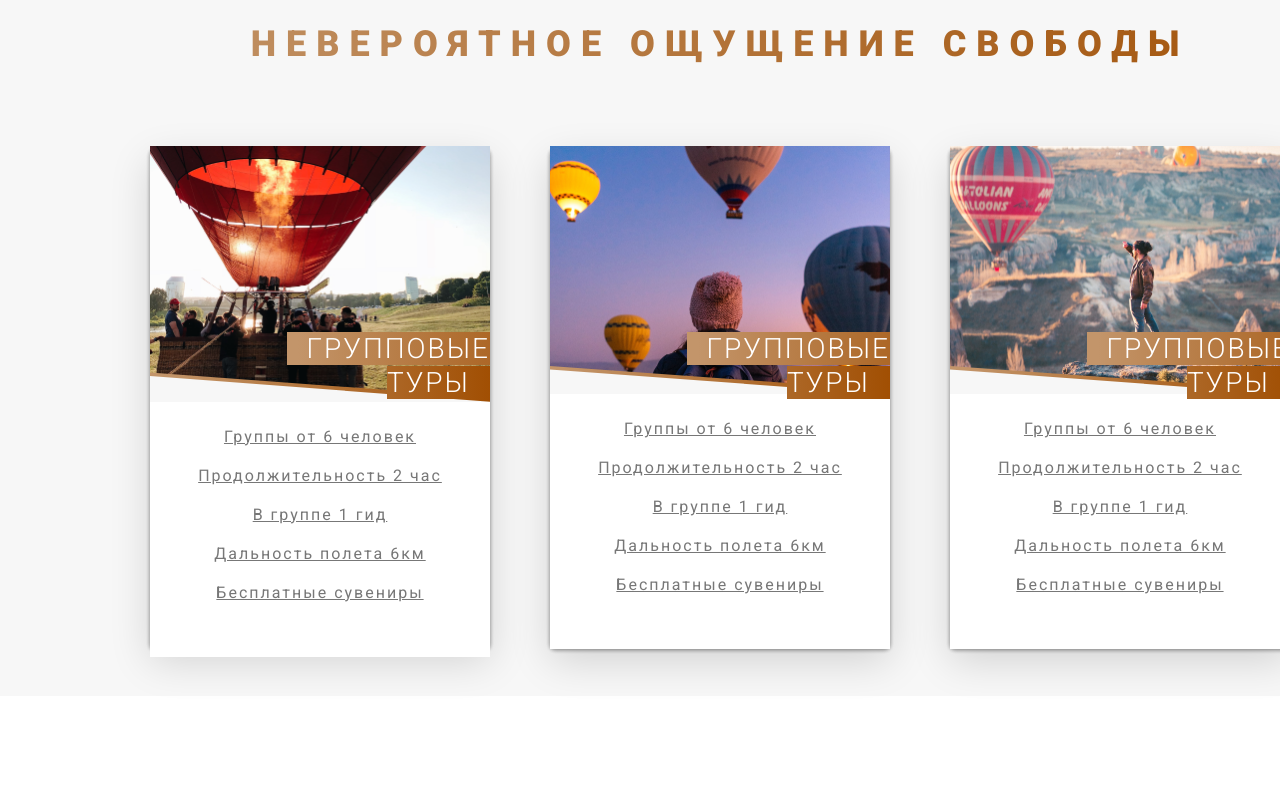
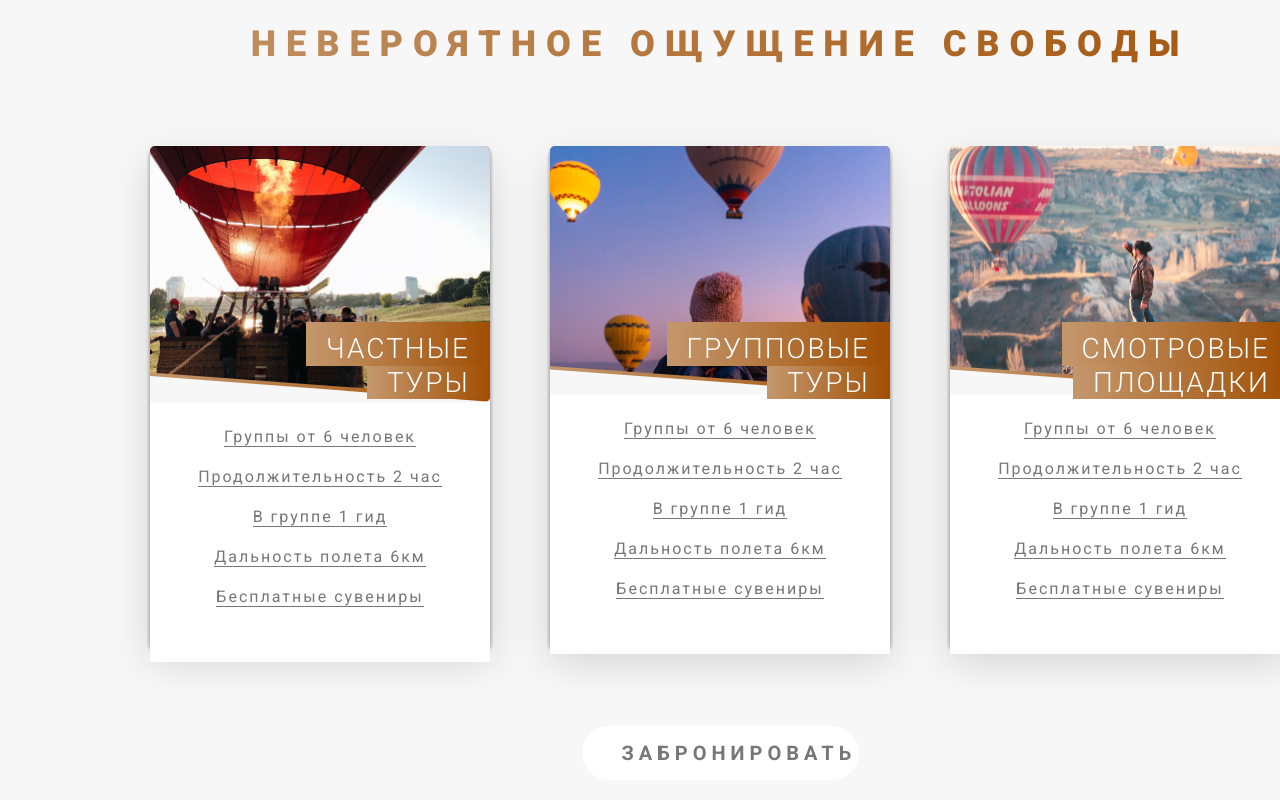
Before and after one commit to Chubss/ballons, a website: page src/index.html in a window 1280 px wide. Shown: the part 2647-3447 px from the top of the page. Before the commit the page ends 3343 px from the top, so only its background shows below. Drawn offline with Linux system fonts and the light colour scheme; files whose address does not match are found by name.

Commit message:
card section done

```diff
--- a/src/index.html
+++ b/src/index.html
@@ -152,8 +152,10 @@
                                     <div class="card-tour__img">
                                         <img src="img/tours/tour_card_1.png" alt="card__img">
                                     </div>
-                                    <div class="card-tour__title"><span>ГРУППОВЫЕ <br>
-                                            ТУРЫ</span></div>
+                                    <div class="card-tour__title">
+                                        <span class="span_1">ЧАСТНЫЕ</span> <br>
+                                            <span class="span_2">ТУРЫ</span>
+                                    </div>
                                     <ul class="card-tour__links tex-align-center">
                                         <li class="card-tour__link">Группы от 6 человек</li>
                                         <li class="card-tour__link">Продолжительность 2 час</li>
@@ -163,7 +165,11 @@
                                     </ul>
                                 </div>
                                 <div class="card-tour__side card-tour__side_back">
-
+                                    <div class="card-tour__backSide backSide">
+                                        <h3 class="backSide__price">ПОЛНАЯ СТОИМОСТЬ:</h3>
+                                        <h3 class="backSide__value">5990₴</h3>
+                                        <a href="#" class="backSide__btn btn ">ЗАБРОНИРОВАТЬ</a>
+                                    </div>
                                 </div>
 
                             </div>
@@ -174,8 +180,10 @@
                                     <div class="card-tour__img">
                                         <img src="img/tours/tour_card_2.png" alt="card__img">
                                     </div>
-                                    <div class="card-tour__title"><span>ГРУППОВЫЕ <br>
-                                            ТУРЫ</span></div>
+                                    <div class="card-tour__title">
+                                        <span class="span_1">ГРУППОВЫЕ</span> <br>
+                                            <span class="span_2">ТУРЫ</span>
+                                    </div>
                                     <ul class="card-tour__links tex-align-center">
                                         <li class="card-tour__link">Группы от 6 человек</li>
                                         <li class="card-tour__link">Продолжительность 2 час</li>
@@ -185,7 +193,11 @@
                                     </ul>
                                 </div>
                                 <div class="card-tour__side card-tour__side_back">
-
+                                    <div class="card-tour__backSide backSide">
+                                        <h3 class="backSide__price">ПОЛНАЯ СТОИМОСТЬ:</h3>
+                                        <h3 class="backSide__value">5990₴</h3>
+                                        <a href="#" class="backSide__btn btn ">ЗАБРОНИРОВАТЬ</a>
+                                    </div>
                                 </div>
 
                             </div>
@@ -196,8 +208,10 @@
                                     <div class="card-tour__img">
                                         <img src="img/tours/tour_card_3.png" alt="card__img">
                                     </div>
-                                    <div class="card-tour__title"><span>ГРУППОВЫЕ <br>
-                                            ТУРЫ</span></div>
+                                    <div class="card-tour__title">
+                                        <span class="span_1">СМОТРОВЫЕ</span> <br>
+                                            <span class="span_2">ПЛОЩАДКИ</span>
+                                    </div>
                                     <ul class="card-tour__links tex-align-center">
                                         <li class="card-tour__link">Группы от 6 человек</li>
                                         <li class="card-tour__link">Продолжительность 2 час</li>
@@ -207,14 +221,20 @@
                                     </ul>
                                 </div>
                                 <div class="card-tour__side card-tour__side_back">
-                                    back
+                                    <div class="card-tour__backSide backSide">
+                                        <h3 class="backSide__price">ПОЛНАЯ СТОИМОСТЬ:</h3>
+                                        <h3 class="backSide__value">5990₴</h3>
+                                        <a href="#" class="backSide__btn btn ">ЗАБРОНИРОВАТЬ</a>
+                                    </div>
                                 </div>
 
                             </div>
                         </div>
                     </div>
                 </div>
+                <a href="#" class="card-tour__btn btn">ЗАБРОНИРОВАТЬ</a>
             </div>
+
         </section>
     </main>
 
--- a/src/sass/components/_buttons.scss
+++ b/src/sass/components/_buttons.scss
@@ -2,6 +2,7 @@
     position: relative;
 
     &_header {
+
         animation: btnToUp 2s 1;
     }
 
--- a/src/sass/components/_tour_card.scss
+++ b/src/sass/components/_tour_card.scss
@@ -3,6 +3,8 @@
     perspective: 150rem;
     height: 50rem;
     position: relative;
+    margin-bottom: 8rem;
+
 
     &__side {
         height: 50rem;
@@ -15,6 +17,8 @@
         border-radius: .5rem;
         backface-visibility: hidden;
         box-shadow: $card-shadow;
+        border-radius: .5rem;
+
 
         &_front {
             // background-color: yellow;
@@ -42,30 +46,101 @@
         background: $gradient-brown-light;
         background-clip: border-box;
         clip-path: polygon(0 0, 100% 0, 100% 100%, 0 90%);
+        border-radius: .5rem;
+
+
 
         img {
             width: 100%;
             clip-path: polygon(0 0, 100% 0, 100% 100%, 0 90%);
+            overflow: hidden;
+            border-radius: .5rem;
+
+
         }
     }
 
     &__title {
         top: 18.6rem;
         right: 0;
+        .span_1{
+        padding: 1rem 2rem .1rem;
+        }
+        .span2{
+            padding: .1rem 2rem 1rem;
+            top: 0;
+        }
     }
 
     &__links {
         background-color: #FFFFFF;
         list-style-type: none;
+        text-decoration: none;
         padding: 2.5rem 4.8rem 5.5rem;
     }
 
     &__link {
+        display: inline-block;
         &:not(:last-child) {
             margin-bottom: 2rem;
         }
+        border-bottom: .1rem solid $main_text_color;
+
 
         cursor: pointer;
 
     }
+    .card-tour {
+		// .card-tour__side
+
+		&__side {
+			// .card-tour__side_back
+			&_back {}
+		}
+		// .card-tour__backSide
+		&__backSide {
+            position: absolute;
+            top: 50%;
+            left: 50%;
+            transform: translate(-50%, -50%);
+        }
 }
+        .backSide {
+            text-align: center;
+            margin-bottom: 8rem;
+
+                // .backSide__price
+                &__price {
+                    margin-bottom: 8rem;
+                    font-weight: 300;
+                    font-size: 16px;
+                    line-height: 19px;
+                    letter-spacing: 2px;
+                    color: #FFFFFF;
+                }
+                // .backSide__value
+                &__value {
+                    margin-bottom: 8rem;
+                    font-weight: 500;
+                    font-size: 60px;
+                    line-height: 72px;
+                    letter-spacing: 2px;
+                    color: #FFFFFF;
+
+                }
+                // .backSide__btn
+                &__btn {
+                    display: inline-block;
+                    color: #777777;
+                    width: unset;
+
+                }
+        }
+        &__btn {
+            display: inline-block;
+            color: #777777;
+            width: unset;
+
+        }
+
+}
```
Also changed, not shown: src/css/style.min.css.
